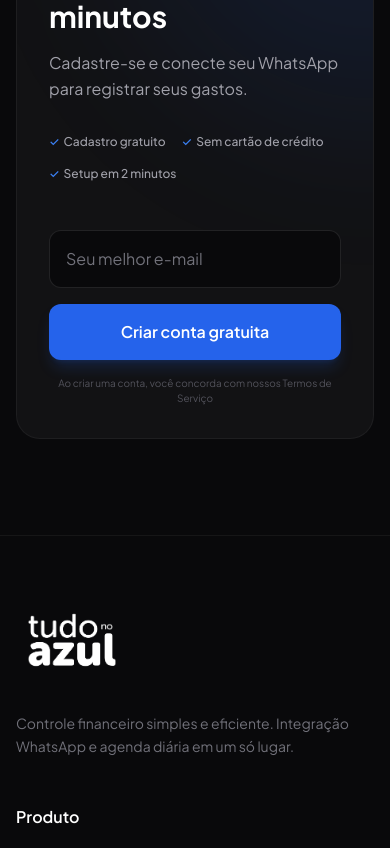
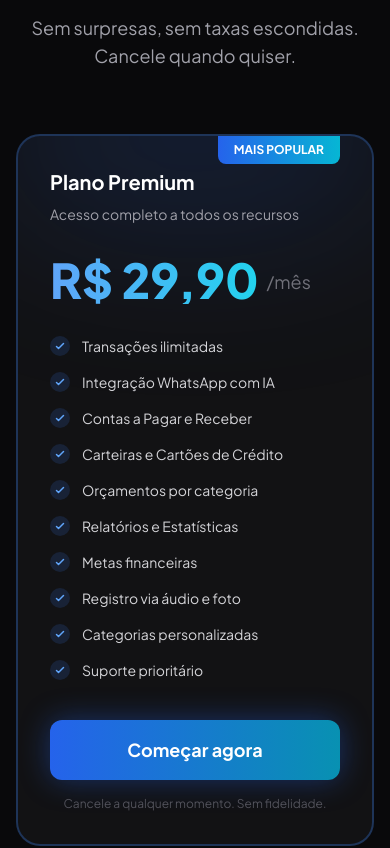
Before and after one commit to c7code/monetizespeed-client, a React (Vite) app: page / in a window 390 px wide. Shown: the part 6680-7528 px from the top of the page. Built offline with nearby package versions, Linux system fonts and the light colour scheme; no server answers.

Commit message:
landing page

```diff
--- a/src/pages/Home.tsx
+++ b/src/pages/Home.tsx
@@ -22,6 +22,7 @@
                         <a href="#recursos" className="hover:text-white transition-colors">Recursos</a>
                         <a href="#whatsapp" className="hover:text-white transition-colors">WhatsApp</a>
                         <a href="#agenda" className="hover:text-white transition-colors">Agenda</a>
+                        <a href="#precos" className="hover:text-white transition-colors">Preços</a>
                         <a href="#depoimentos" className="hover:text-white transition-colors">Depoimentos</a>
                         <a href="#faq" className="hover:text-white transition-colors">FAQ</a>
                     </div>
@@ -390,6 +391,74 @@
                 </div>
             </section>
 
+            {/* ===== PREÇOS ===== */}
+            <section id="precos" className="py-24 border-t border-white/5">
+                <div className="max-w-5xl mx-auto px-4 sm:px-6 lg:px-8">
+                    <div className="text-center mb-16">
+                        <div className="inline-flex items-center gap-2 bg-blue-500/10 border border-blue-500/20 text-blue-400 text-xs font-semibold rounded-full px-4 py-1.5 mb-6">
+                            💎 Plano Premium
+                        </div>
+                        <h2 className="text-3xl sm:text-4xl font-bold text-white mb-4">Tudo que você precisa por um preço justo</h2>
+                        <p className="text-zinc-400 text-lg">Sem surpresas, sem taxas escondidas. Cancele quando quiser.</p>
+                    </div>
+
+                    <div className="max-w-lg mx-auto">
+                        <div className="relative bg-[#121214] border-2 border-blue-500/30 rounded-3xl p-8 sm:p-10 overflow-hidden">
+                            {/* Glow */}
+                            <div className="absolute top-0 left-1/2 -translate-x-1/2 w-[400px] h-[200px] bg-blue-600/15 rounded-full blur-[80px] -translate-y-1/2 pointer-events-none" />
+
+                            {/* Badge */}
+                            <div className="absolute top-0 right-8 bg-gradient-to-r from-blue-600 to-cyan-500 text-white text-xs font-bold px-4 py-1.5 rounded-b-lg">
+                                MAIS POPULAR
+                            </div>
+
+                            <div className="relative z-10">
+                                <h3 className="text-xl font-bold text-white mb-2">Plano Premium</h3>
+                                <p className="text-zinc-400 text-sm mb-8">Acesso completo a todos os recursos</p>
+
+                                <div className="flex items-end gap-2 mb-8">
+                                    <span className="text-5xl sm:text-6xl font-extrabold text-transparent bg-clip-text bg-gradient-to-r from-blue-400 to-cyan-400">R$ 29,90</span>
+                                    <span className="text-zinc-500 text-lg mb-2">/mês</span>
+                                </div>
+
+                                <div className="space-y-4 mb-10">
+                                    {[
+                                        'Transações ilimitadas',
+                                        'Integração WhatsApp com IA',
+                                        'Contas a Pagar e Receber',
+                                        'Carteiras e Cartões de Crédito',
+                                        'Orçamentos por categoria',
+                                        'Relatórios e Estatísticas',
+                                        'Metas financeiras',
+                                        'Registro via áudio e foto',
+                                        'Categorias personalizadas',
+                                        'Suporte prioritário',
+                                    ].map((feature, i) => (
+                                        <div key={i} className="flex items-center gap-3">
+                                            <div className="w-5 h-5 rounded-full bg-blue-500/15 flex items-center justify-center flex-shrink-0">
+                                                <svg className="w-3 h-3 text-blue-400" fill="none" viewBox="0 0 24 24" stroke="currentColor">
+                                                    <path strokeLinecap="round" strokeLinejoin="round" strokeWidth={3} d="M5 13l4 4L19 7" />
+                                                </svg>
+                                            </div>
+                                            <span className="text-sm text-zinc-300">{feature}</span>
+                                        </div>
+                                    ))}
+                                </div>
+
+                                <Link
+                                    to="/register"
+                                    className="w-full inline-flex justify-center items-center bg-gradient-to-r from-blue-600 to-cyan-600 text-white font-bold rounded-xl px-6 py-4 text-lg hover:from-blue-500 hover:to-cyan-500 transition-all shadow-[0_0_30px_rgba(37,99,235,0.4)] hover:shadow-[0_0_40px_rgba(37,99,235,0.6)]"
+                                >
+                                    Começar agora
+                                </Link>
+
+                                <p className="text-center text-xs text-zinc-600 mt-4">Cancele a qualquer momento. Sem fidelidade.</p>
+                            </div>
+                        </div>
+                    </div>
+                </div>
+            </section>
+
             {/* ===== CTA FINAL ===== */}
             <section className="py-24">
                 <div className="max-w-4xl mx-auto px-4 sm:px-6 lg:px-8">
--- a/src/pages/Subscription.tsx
+++ b/src/pages/Subscription.tsx
@@ -589,7 +589,7 @@
                     <button key={q} type="button" onClick={() => setQuantity(q)}
                       className={`py-3 rounded-xl text-center font-semibold transition-all duration-200 ${quantity === q ? 'bg-gradient-to-r from-blue-600 to-cyan-600 text-white shadow-lg shadow-blue-500/20' : 'bg-dark-bg border border-dark-border text-gray-400 hover:border-cyan-500/50 hover:text-white'}`}>
                       <span className="text-lg">{q}x</span>
-                      <span className="block text-xs mt-0.5 opacity-70">R$ {((q * 1.99)).toFixed(2).replace('.', ',')}</span>
+                      <span className="block text-xs mt-0.5 opacity-70">R$ {((q * 29.90)).toFixed(2).replace('.', ',')}</span>
                     </button>
                   ))}
                 </div>
@@ -598,7 +598,7 @@
                 <div className="flex items-center justify-between">
                   <span className="text-gray-400">Total:</span>
                   <span className="text-2xl font-bold text-transparent bg-clip-text bg-gradient-to-r from-blue-400 to-cyan-400">
-                    R$ {(quantity * 1.99).toFixed(2).replace('.', ',')}
+                    R$ {(quantity * 29.90).toFixed(2).replace('.', ',')}
                   </span>
                 </div>
               </div>
@@ -670,8 +670,8 @@
                     Processando...
                   </span>
                 ) : paymentMethod === 'pix'
-                  ? `📱 Gerar PIX — R$ ${(quantity * 1.99).toFixed(2).replace('.', ',')}`
-                  : `💳 Comprar ${quantity} código${quantity > 1 ? 's' : ''} — R$ ${(quantity * 1.99).toFixed(2).replace('.', ',')}`}
+                  ? `📱 Gerar PIX — R$ ${(quantity * 29.90).toFixed(2).replace('.', ',')}`
+                  : `💳 Comprar ${quantity} código${quantity > 1 ? 's' : ''} — R$ ${(quantity * 29.90).toFixed(2).replace('.', ',')}`}
               </button>
             </form>
             )}
```
